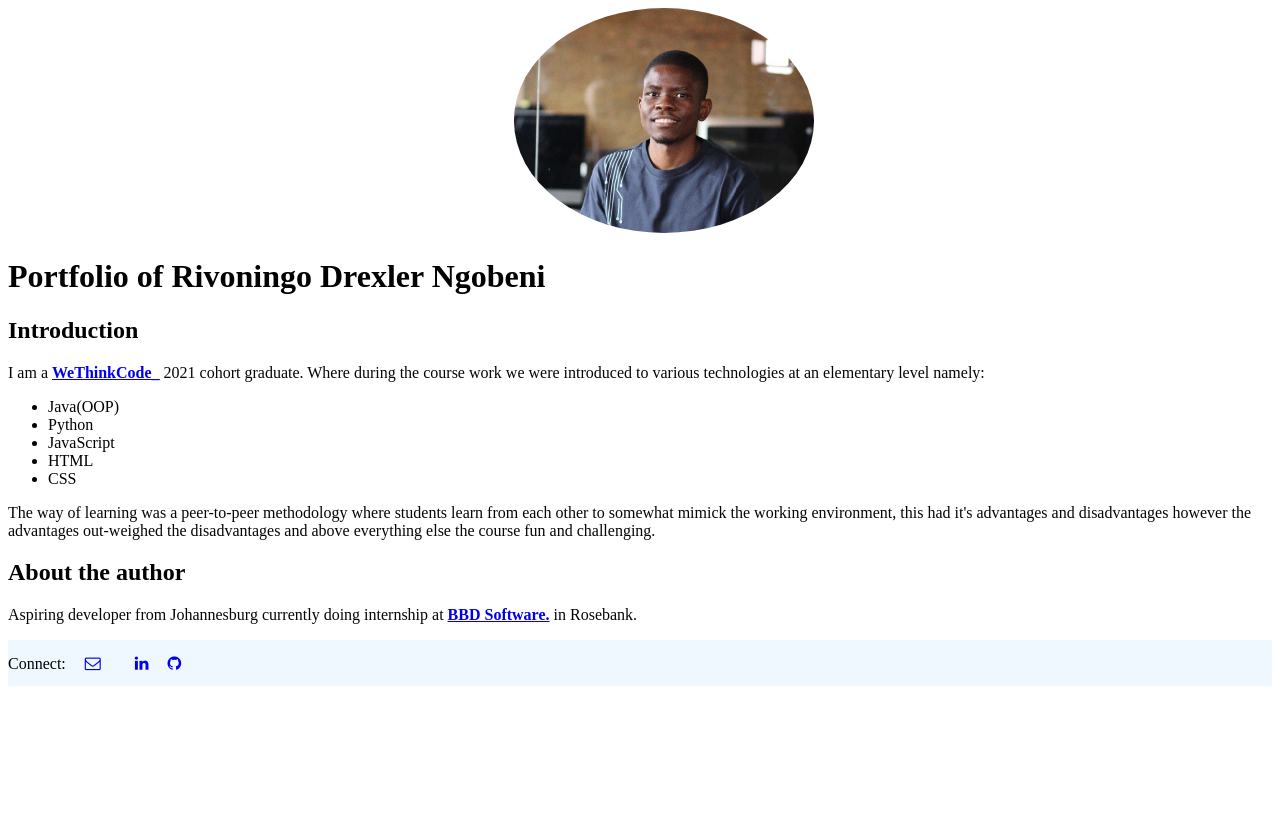
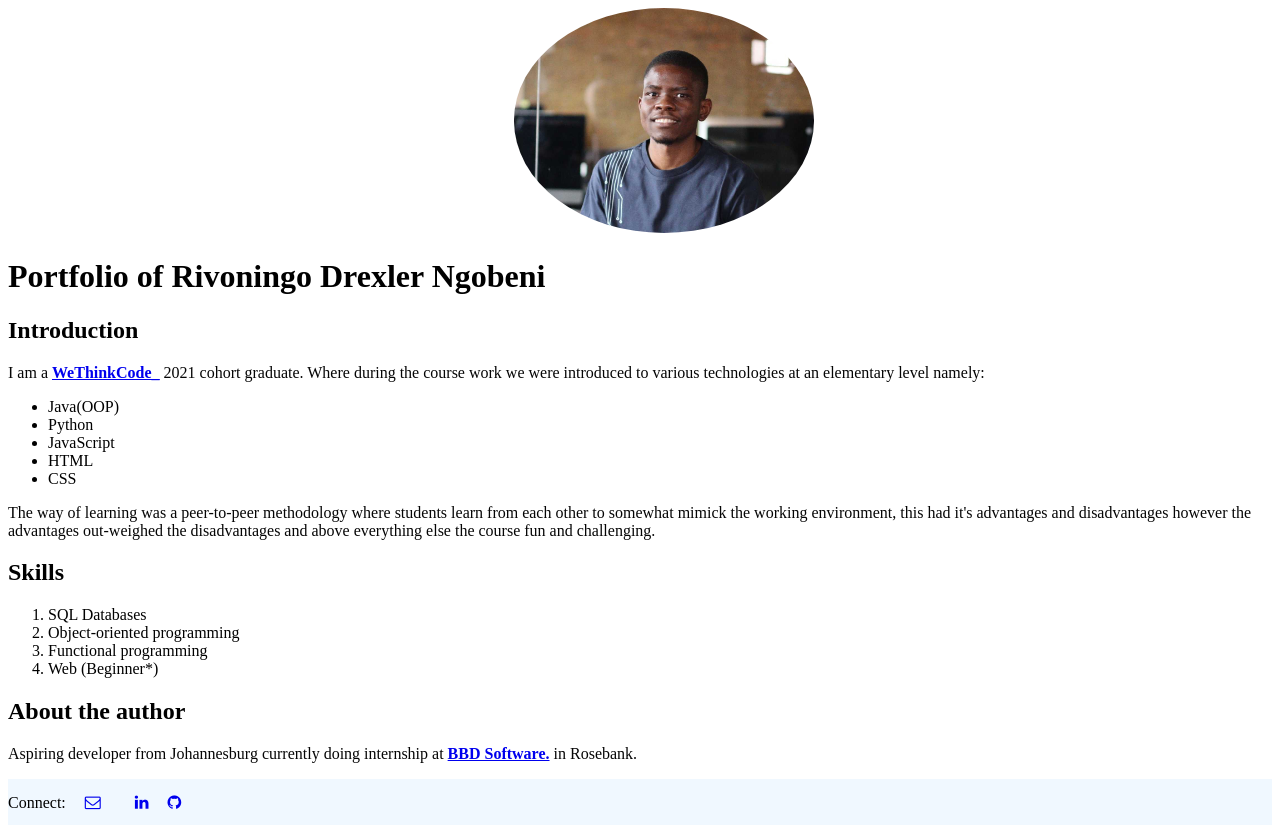
Before and after one commit to Drexler-N/Web, a plain HTML site: page index.html in a window 1280 px wide. Before the commit the page ends 800 px from the top, so only its background shows below. Drawn offline with Linux system fonts and the light colour scheme.

Commit message:
Add files via upload
Fix "Elimate div's"

```diff
--- a/index.html
+++ b/index.html
@@ -53,6 +53,17 @@
 
             </p>
 
+            <article>
+                <h2>Skills</h2>
+                <ol>
+                    <li>SQL Databases</li>
+                    <li>Object-oriented programming</li>
+                    <li>Functional programming</li>
+                    <li>Web (Beginner*)</li>
+                </ol>
+
+            </article>
+
             <h2>About the author</h2>
             <p>Aspiring developer from Johannesburg currently doing internship at
                 <a target="_blank" title="Visit BBD's website"
```
